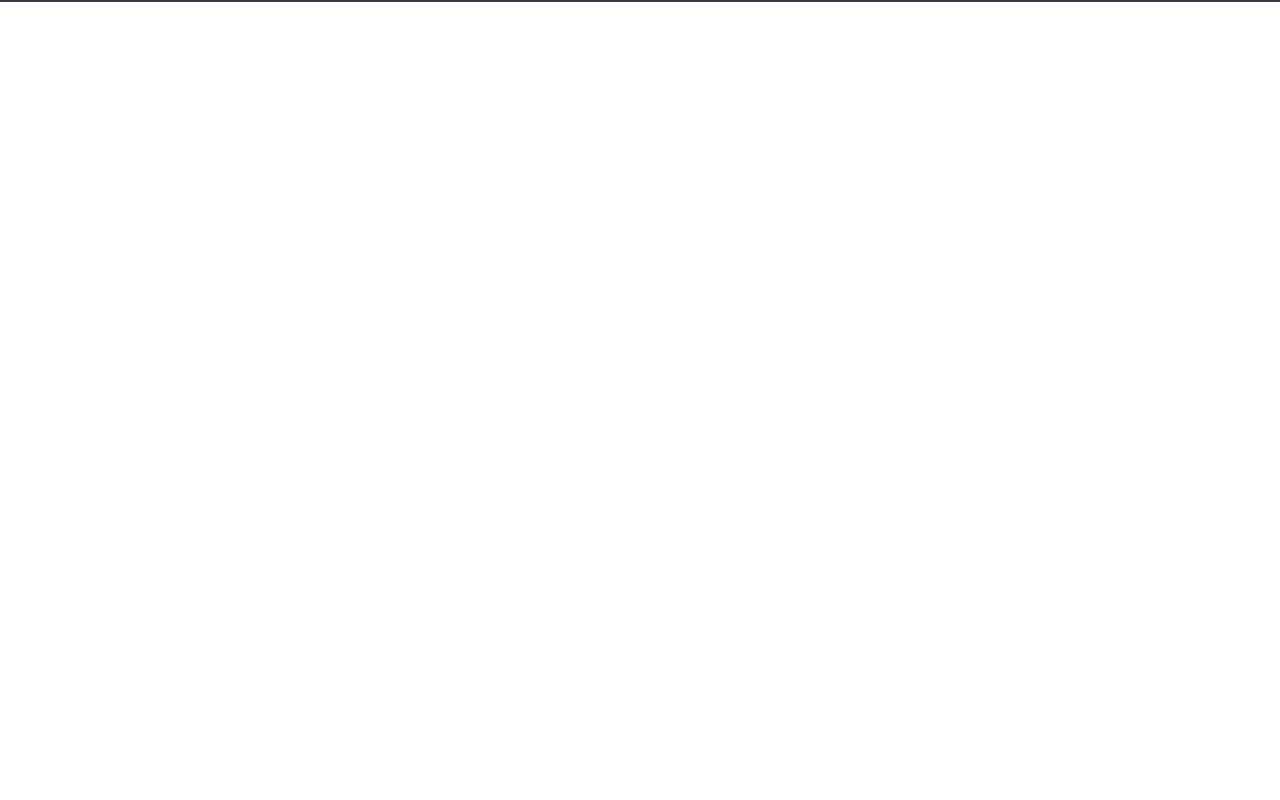
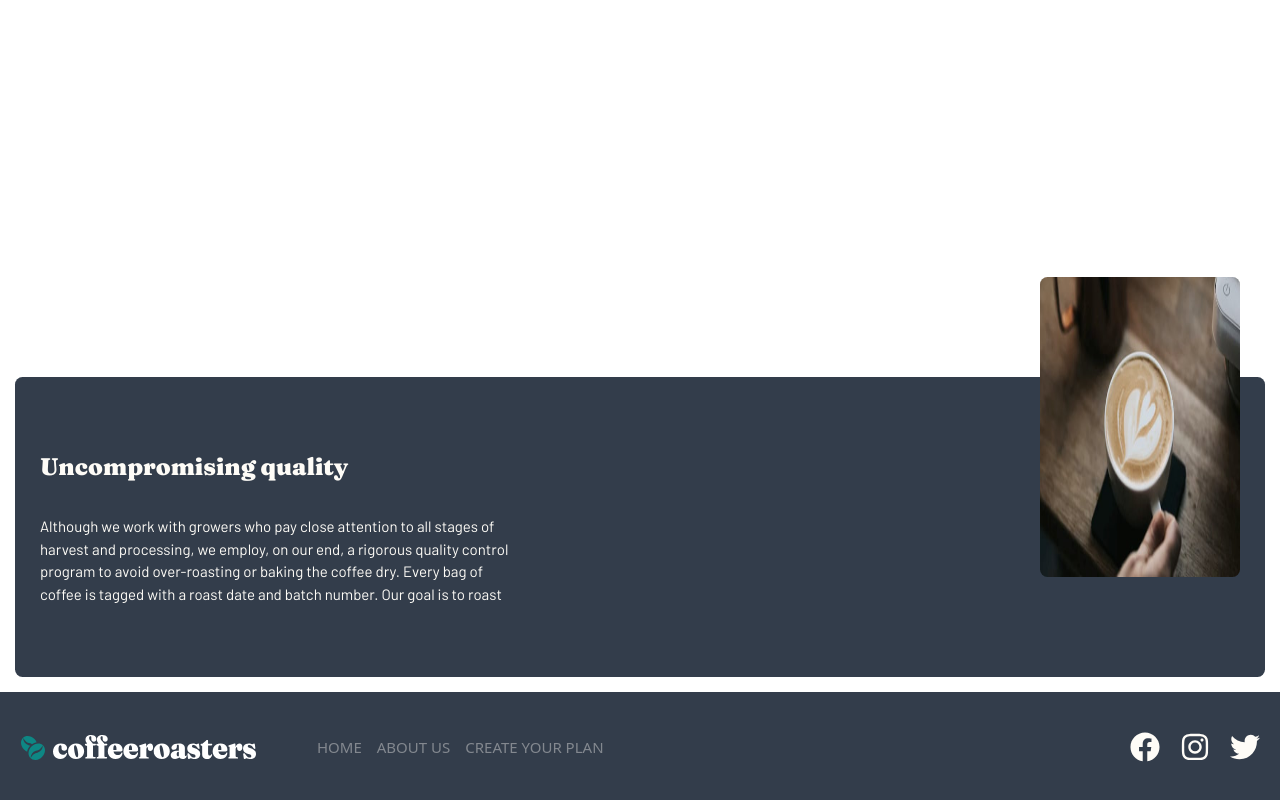
Before and after one commit to heiderick13/coffee-shop, a React (Vite) app: page /about-us in a window 1280 px wide. Shown: the part 1090-1890 px from the top of the page. Before the commit the page ends 1092 px from the top, so only its background shows below. Built offline with nearby package versions, Linux system fonts and the light colour scheme.

Commit message:
quality section

```diff
--- a/src/pages/About/About.jsx
+++ b/src/pages/About/About.jsx
@@ -1,6 +1,7 @@
 import React from "react";
 
 import commitmentImg from "../../assets/about/desktop/image-commitment.jpg";
+import qualityImg from "../../assets/about/mobile/image-quality.jpg";
 
 function About() {
   return (
@@ -43,6 +44,25 @@ function About() {
           </p>
         </div>
       </div>
+      <div className="flex flex-col md:flex-row-reverse items-center md:justify-between rounded-xl px-10 bg-dark-grey-blue mt-[40%] ">
+        <img
+          className="rounded-xl -translate-y-1/2 md:-translate-y-1/3 md:aspect-[2/3] md:max-h-[30rem]"
+          src={qualityImg}
+          alt=""
+        />
+        <div className="text-center md:text-left md:max-w-3xl text-light-cream -translate-y-1/4 md:translate-y-0">
+          <h3 className="font-fraunces text-[2.4rem] pb-12">
+            Uncompromising quality
+          </h3>
+          <p className="font-barlow text-[1.5rem]">
+            Although we work with growers who pay close attention to all stages
+            of harvest and processing, we employ, on our end, a rigorous quality
+            control program to avoid over-roasting or baking the coffee dry.
+            Every bag of coffee is tagged with a roast date and batch number.
+            Our goal is to roast
+          </p>
+        </div>
+      </div>
     </div>
   );
 }
```
